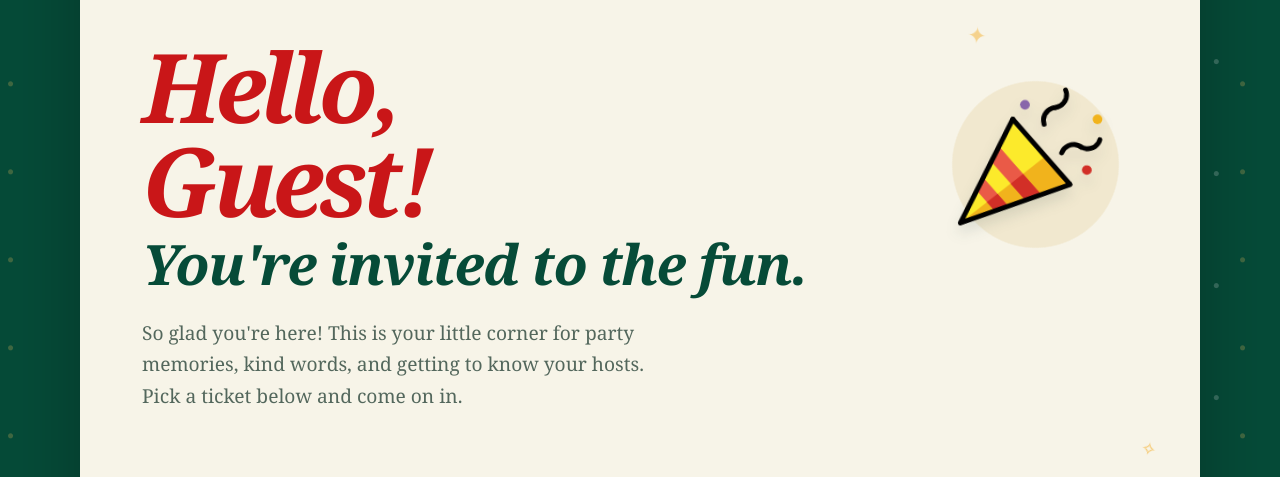
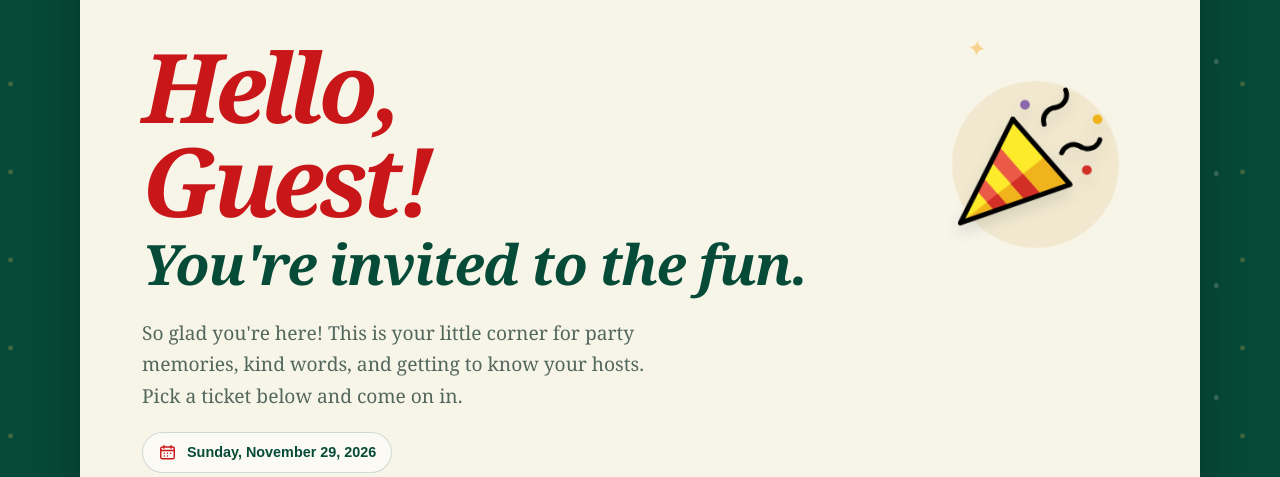
Before and after one commit to crazyrag778/sunday-at-dibyos, a plain HTML site: page index.html in a window 1280 px wide. Shown: the part 196-673 px from the top of the page. Drawn offline with Linux system fonts and the light colour scheme.

Commit message:
Add Photo Submit Link

```diff
--- a/index.html
+++ b/index.html
@@ -175,6 +175,34 @@
         font-size: clamp(1rem, 2vw, 1.2rem);
         line-height: 1.65;
         animation: text-arrive 650ms 300ms both;
+      }
+
+      .party-date {
+        display: inline-flex;
+        align-items: center;
+        gap: 10px;
+        width: fit-content;
+        margin-top: 20px;
+        padding: 10px 15px;
+        border: 1px solid rgb(6 75 56 / 18%);
+        border-radius: 999px;
+        color: var(--evergreen);
+        background: rgb(255 255 255 / 54%);
+        font-family: Arial, Helvetica, sans-serif;
+        font-size: 0.9rem;
+        font-weight: 700;
+        animation: text-arrive 650ms 350ms both;
+      }
+
+      .party-date svg {
+        width: 19px;
+        height: 19px;
+        flex: 0 0 auto;
+        fill: none;
+        stroke: var(--red);
+        stroke-linecap: round;
+        stroke-linejoin: round;
+        stroke-width: 1.8;
       }
 
       .quick-links {
@@ -417,6 +445,13 @@
           margin-top: 18px;
         }
 
+        .party-date {
+          max-width: 100%;
+          margin-top: 16px;
+          padding: 9px 12px;
+          font-size: 0.82rem;
+        }
+
         .quick-links {
           padding-top: 42px;
         }
@@ -525,11 +560,18 @@
               kind words, and getting to know your hosts. Pick a ticket below and
               come on in.
             </p>
+            <p class="party-date">
+              <svg viewBox="0 0 24 24" aria-hidden="true">
+                <rect x="3.5" y="5" width="17" height="15" rx="2"/>
+                <path d="M7.5 3.5v3M16.5 3.5v3M3.5 9.5h17M8 13h.01M12 13h.01M16 13h.01M8 16.5h.01M12 16.5h.01"/>
+              </svg>
+              <time datetime="2026-11-29">Sunday, November 29, 2026</time>
+            </p>
 
             <nav class="quick-links" aria-labelledby="links-heading">
               <h2 class="section-heading" id="links-heading">Your quick links</h2>
               <div class="link-list">
-                <a class="quick-link" href="#photo-submission">
+                <a class="quick-link" href="https://docs.google.com/forms/d/e/1FAIpQLSd3kfEow_CGvgDv6Q8xykgQmQdB-Smcf-lUFLPgGtjVknKHZg/viewform?usp=dialog">
                   <span class="link-icon" aria-hidden="true">
                     <svg viewBox="0 0 24 24">
                       <path d="M4 7.5h3l1.5-2h7l1.5 2h3A1.5 1.5 0 0 1 21.5 9v9a1.5 1.5 0 0 1-1.5 1.5H4A1.5 1.5 0 0 1 2.5 18V9A1.5 1.5 0 0 1 4 7.5Z"/>
```
Also changed, not shown: assets/google-form-header.png (added), assets/google-form-header.svg (added).
